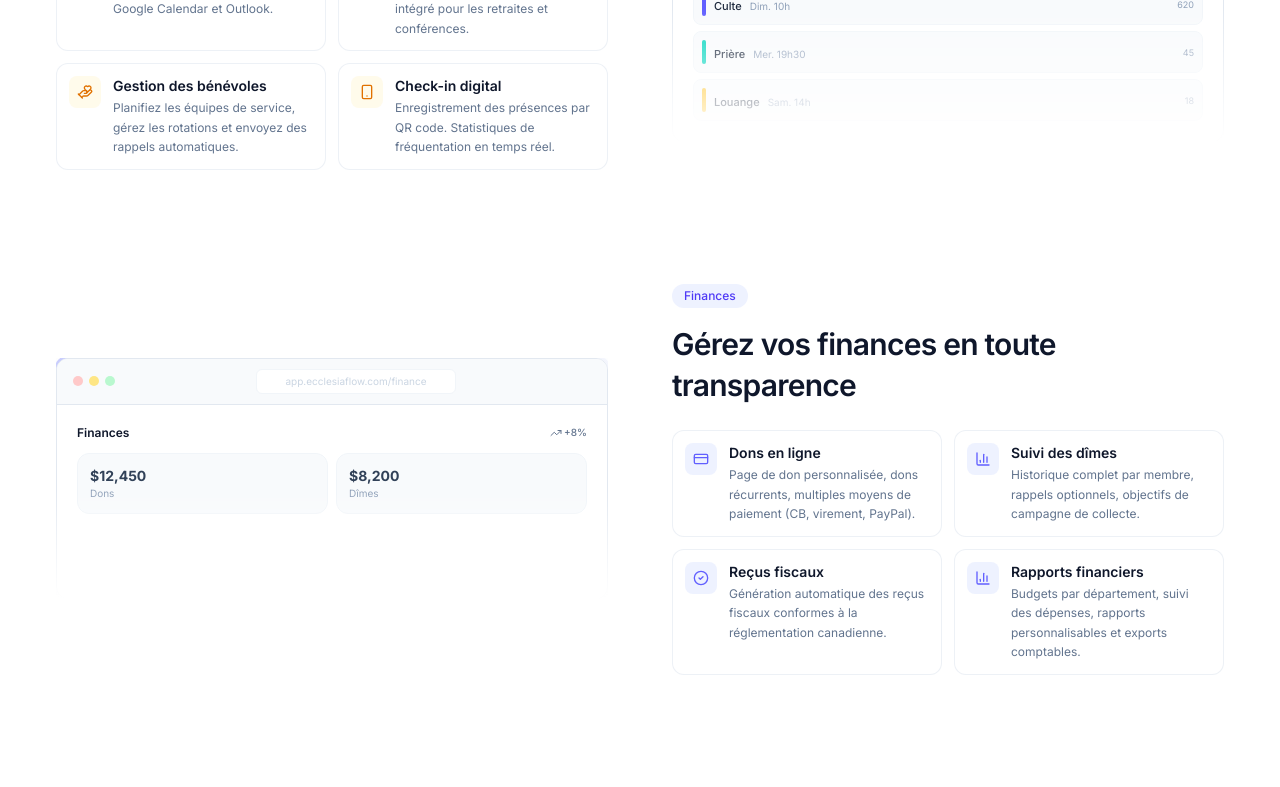
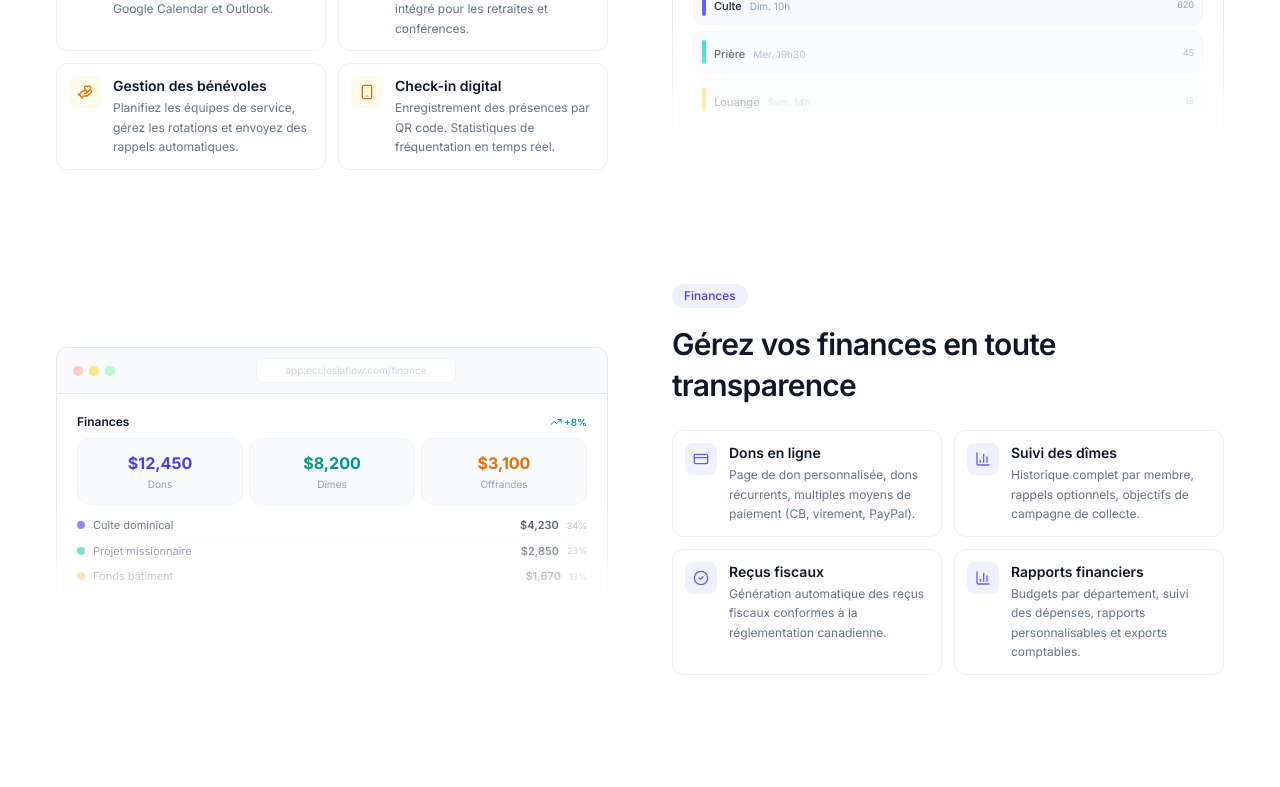
Before and after one commit to GYOM15/ecclesiaflow-landing, a Next.js app: page /features in a window 1280 px wide. Shown: the part 1778-2565 px from the top of the page. Built offline with nearby package versions, Linux system fonts and the light colour scheme; no server answers.

Commit message:
Fix iOS bounce and improve finance mockup
- Add overscroll-behavior: none to prevent white flash on iOS
- Redesign finance mockup: 3 colored stat cards + breakdown list
- Remove invisible bar chart hidden by mask gradient
- Remove gradient border highlights on mockup corners

```diff
--- a/app/globals.css
+++ b/app/globals.css
@@ -1,4 +1,9 @@
 @import "tailwindcss";
+
+/* Prevent iOS overscroll bounce showing white background */
+html, body {
+  overscroll-behavior: none;
+}
 
 @theme inline {
   --color-background: #ffffff;
--- a/components/sections/features-detail.tsx
+++ b/components/sections/features-detail.tsx
@@ -83,19 +83,23 @@ function EventsMock() {
 function FinanceMock() {
   return (
     <div>
-      <div className="flex items-center justify-between mb-3">
+      <div className="flex items-center justify-between mb-2">
         <span className="text-xs font-semibold text-slate-900">Finances</span>
-        <span className="flex items-center gap-0.5 text-[10px] text-slate-500 font-medium"><TrendingUp className="h-3 w-3"/>+8%</span>
+        <span className="flex items-center gap-0.5 text-[10px] text-teal-600 font-medium"><TrendingUp className="h-3 w-3"/>+8%</span>
       </div>
-      <div className="grid grid-cols-2 gap-2 mb-3">
-        <div className="bg-slate-50 rounded-xl p-3 border border-slate-100"><div className="text-sm font-bold text-slate-700">$12,450</div><div className="text-[10px] text-slate-400">Dons</div></div>
-        <div className="bg-slate-50 rounded-xl p-3 border border-slate-100"><div className="text-sm font-bold text-slate-700">$8,200</div><div className="text-[10px] text-slate-400">Dîmes</div></div>
+      <div className="grid grid-cols-3 gap-1.5 mb-2">
+        <div className="bg-slate-50 rounded-xl p-3 text-center border border-slate-100"><div className="text-base font-bold text-indigo-600">$12,450</div><div className="text-[10px] text-slate-400 mt-0.5">Dons</div></div>
+        <div className="bg-slate-50 rounded-xl p-3 text-center border border-slate-100"><div className="text-base font-bold text-teal-600">$8,200</div><div className="text-[10px] text-slate-400 mt-0.5">Dîmes</div></div>
+        <div className="bg-slate-50 rounded-xl p-3 text-center border border-slate-100"><div className="text-base font-bold text-amber-600">$3,100</div><div className="text-[10px] text-slate-400 mt-0.5">Offrandes</div></div>
       </div>
-      <div className="flex items-end gap-1 h-12 mb-1">
-        {[40,55,48,72,60,80,65,85,70,90,75,88].map((h,i)=>(
-          <div key={i} className="flex-1"><div className={`w-full rounded-sm ${i>=10?"bg-indigo-500":i>=8?"bg-teal-400":"bg-indigo-200"}`} style={{height:`${h}%`}}/></div>
-        ))}
-      </div>
+      {[{t:"Culte dominical",v:"$4,230",p:"34%",c:"bg-indigo-500"},{t:"Projet missionnaire",v:"$2,850",p:"23%",c:"bg-teal-500"},{t:"Fonds bâtiment",v:"$1,670",p:"13%",c:"bg-amber-500"}].map(r=>(
+        <div key={r.t} className="flex items-center gap-2 py-1 border-b border-slate-100 last:border-0">
+          <div className={`w-2 h-2 rounded-full ${r.c} shrink-0`}/>
+          <span className="text-[11px] text-slate-700 flex-1">{r.t}</span>
+          <span className="text-[11px] font-semibold text-slate-800">{r.v}</span>
+          <span className="text-[9px] text-slate-400">{r.p}</span>
+        </div>
+      ))}
     </div>
   );
 }
@@ -151,10 +155,6 @@ export function FeaturesDetail() {
                 <div className="relative cursor-pointer" style={{ maskImage: "linear-gradient(to bottom, black 0%, black 55%, transparent 100%)", WebkitMaskImage: "linear-gradient(to bottom, black 0%, black 55%, transparent 100%)" }}>
                   <div className={`absolute -inset-4 rounded-3xl bg-gradient-to-br ${meta.gradient} blur-2xl`} aria-hidden="true"/>
 
-                  {/* Gradient border highlight on select mockups */}
-                  {(catIndex === 0 || catIndex === 3) && (
-                    <div className="absolute -inset-[1.5px] rounded-xl bg-gradient-to-br from-indigo-400/40 via-indigo-200/15 to-slate-300/25 pointer-events-none" aria-hidden="true" />
-                  )}
 
                   <div className="relative bg-white rounded-xl border border-slate-200 shadow-[0_8px_40px_-8px_rgba(0,0,0,0.06),0_4px_20px_-4px_rgba(0,0,0,0.04)] overflow-hidden">
                     <div className="flex items-center gap-1.5 px-4 py-2.5 bg-slate-50 border-b border-slate-200">
```
